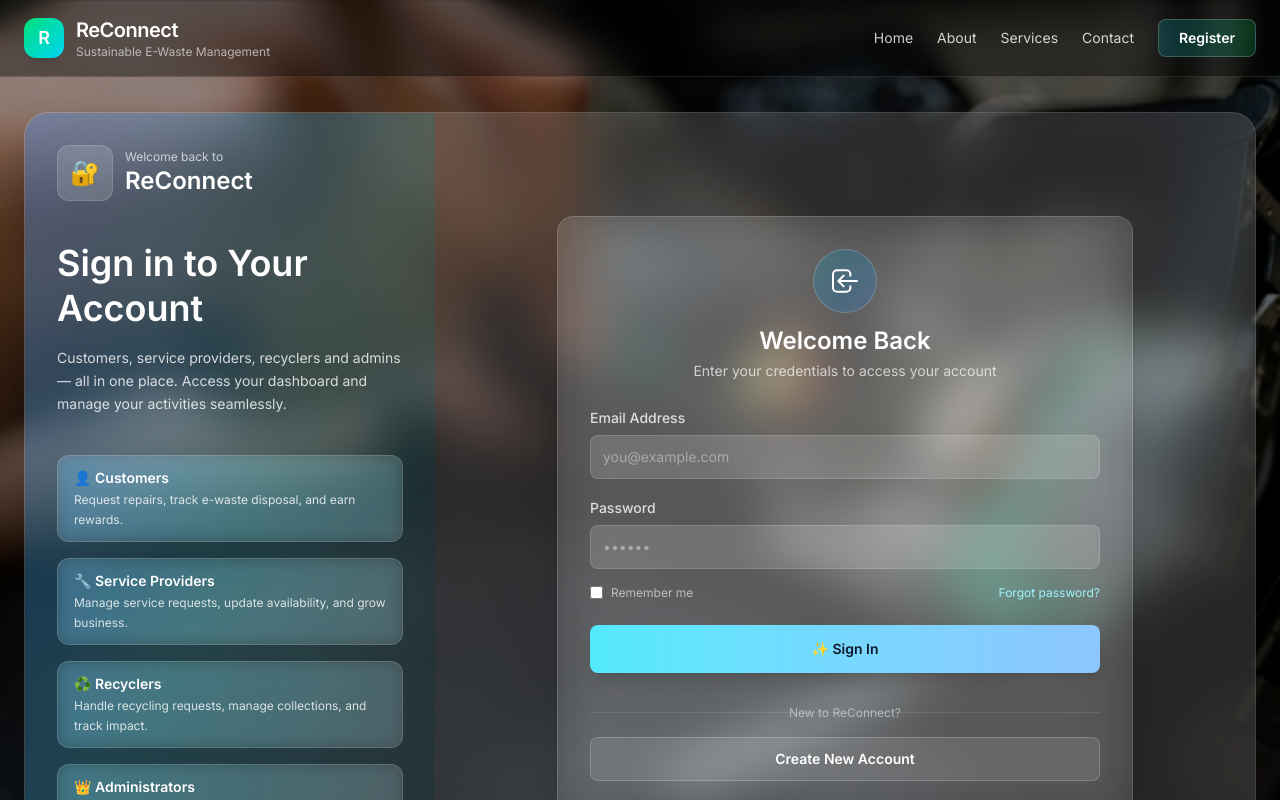
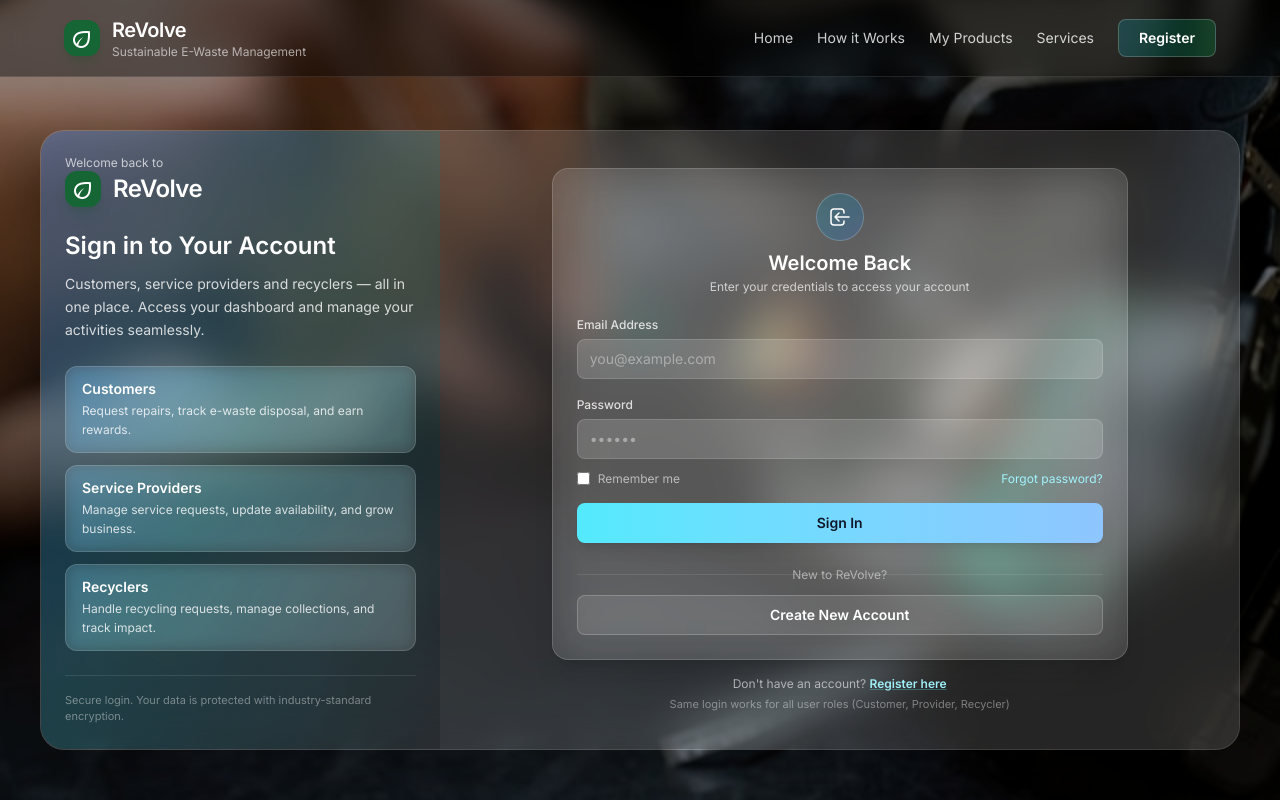
Before and after one commit to ShafnyHadhy/AF-frontend-react, a React (Vite) app: page /login in a window 1280 px wide. Shown: the top 800 px of the page. Built offline with nearby package versions, Linux system fonts and the light colour scheme.

Commit message:
change register and login page

```diff
--- a/src/pages/RegisterPage.jsx
+++ b/src/pages/RegisterPage.jsx
@@ -239,17 +239,15 @@ export default function RegisterPage() {
 
   return (
     <div className="min-h-screen w-full bg-[url('/bbg.jpg')] bg-cover bg-center overflow-hidden bg-fixed">
-      {/* Navbar - Matching content style */}
       <nav className="w-full bg-black/40 backdrop-blur-md border-b border-white/10 fixed top-0 left-0 z-50">
-        <div className="max-w-[1400px] mx-auto px-6 py-4 flex items-center justify-between">
-          {/* Logo Section */}
+        <div className="max-w-[1200px] mx-auto px-6 py-4 flex items-center justify-between">
           <div className="flex items-center gap-3">
-            <div className="h-10 w-10 rounded-xl bg-gradient-to-br from-green-400 to-cyan-400 flex items-center justify-center text-white font-bold text-lg shadow-lg">
-              R
+            <div class="w-9 h-9 rounded-xl bg-[#166534] flex items-center justify-center text-white shadow-lg shadow-green-900/20 group-hover:scale-105 transition-transform">
+              <span class="material-symbols-outlined text-[20px]">eco</span>
             </div>
             <div>
               <h1 className="text-xl font-bold text-white tracking-tight">
-                ReConnect
+                ReVolve
               </h1>
               <p className="text-xs text-white/60">
                 Sustainable E-Waste Management
@@ -257,10 +255,13 @@ export default function RegisterPage() {
             </div>
           </div>
 
-          {/* Navigation Links */}
           <nav className="hidden md:flex items-center gap-6">
             <a
-              href="#"
+              href="/"
+              onClick={(e) => {
+                e.preventDefault();
+                navigate("/");
+              }}
               className="text-white/80 hover:text-white text-sm transition duration-200 hover:scale-105"
             >
               Home
@@ -269,19 +270,19 @@ export default function RegisterPage() {
               href="#"
               className="text-white/80 hover:text-white text-sm transition duration-200 hover:scale-105"
             >
-              About
+              How it Works
+            </a>
+            <a
+              href="#"
+              className="text-white/80 hover:text-white text-sm transition duration-200 hover:scale-105"
+            >
+              My Products
             </a>
             <a
               href="#"
               className="text-white/80 hover:text-white text-sm transition duration-200 hover:scale-105"
             >
               Services
-            </a>
-            <a
-              href="#"
-              className="text-white/80 hover:text-white text-sm transition duration-200 hover:scale-105"
-            >
-              Contact
             </a>
             <button
               onClick={() => navigate("/login")}
@@ -312,18 +313,13 @@ export default function RegisterPage() {
 
       {/* Main Content */}
       <div className="min-h-screen w-full bg-black/40 flex items-center justify-center px-6 py-8 pt-28">
-        <div className="w-full max-w-[1400px]">
-          {/* Grid Layout - Left 4/12 (4/10) and Right 8/12 (6/10) */}
+        <div className="w-full max-w-[1200px]">
           <div className="grid grid-cols-1 md:grid-cols-12 rounded-3xl overflow-hidden shadow-2xl border border-white/15 bg-white/10 backdrop-blur-xl">
-            {/* Left Panel - 4/12 (4/10) */}
             <div className="md:col-span-4 relative p-8 text-white flex flex-col justify-between">
               <div className="absolute inset-0 bg-gradient-to-br from-green-500/30 via-cyan-400/15 to-transparent pointer-events-none" />
 
               <div className="relative z-10 flex flex-col h-full">
                 <div className="flex items-center gap-3 mb-8">
-                  <div className="h-14 w-14 rounded-xl bg-white/15 border border-white/15 flex items-center justify-center text-2xl font-bold">
-                    🌱
-                  </div>
                   <div>
                     <p className="text-xs text-white/70">Join the movement</p>
                     <h2 className="text-2xl font-bold">Create Account</h2>
@@ -331,7 +327,7 @@ export default function RegisterPage() {
                 </div>
 
                 <div className="mt-2">
-                  <h1 className="text-3xl md:text-4xl font-bold leading-tight">
+                  <h1 className="text-2xl md:text-2xl font-bold leading-tight">
                     Register & Start Your
                     <br />
                     Green Journey Today
@@ -339,33 +335,32 @@ export default function RegisterPage() {
                   <p className="mt-4 text-sm text-white/80 leading-relaxed">
                     Choose your role and help us build a sustainable future.
                     Whether you're a customer, service provider, or recycler,
-                    ReConnect brings everyone together.
+                    ReVolve brings everyone together.
                   </p>
                 </div>
 
                 <div className="mt-10 grid gap-4">
                   <InfoCard
-                    title="👤 Customer"
+                    title="Customer"
                     desc="Request repairs, track e-waste disposal, and earn rewards."
                   />
                   <InfoCard
-                    title="🔧 Service Provider"
+                    title="Service Provider"
                     desc="Join as a repair center, offer services, and grow your business."
                   />
                   <InfoCard
-                    title="♻️ Recycler"
+                    title="Recycler"
                     desc="Register as an authorized e-waste recycler and make an impact."
                   />
                 </div>
 
                 <div className="mt-10 text-[11px] text-white/40 border-t border-white/10 pt-5">
-                  🔐 After registration, verify your email using the OTP sent to
+                  After registration, verify your email using the OTP sent to
                   your inbox
                 </div>
               </div>
             </div>
 
-            {/* Right Panel - 8/12 (6/10) */}
             <div className="md:col-span-8 p-8 bg-white/5 flex items-center justify-center">
               <div className="w-full max-w-2xl">
                 <div className="rounded-2xl border border-white/15 bg-white/10 backdrop-blur-xl shadow-xl p-8">
@@ -457,29 +452,28 @@ export default function RegisterPage() {
                           className="text-gray-900 bg-white"
                           value="customer"
                         >
-                          👤 Customer
+                          Customer
                         </option>
                         <option
                           className="text-gray-900 bg-white"
                           value="provider"
                         >
-                          🔧 Service Provider
+                          Service Provider
                         </option>
                         <option
                           className="text-gray-900 bg-white"
                           value="recycler"
                         >
-                          ♻️ Recycler
+                          Recycler
                         </option>
                       </select>
                     </div>
 
-                    {/* Provider Details */}
                     {formData.role === "provider" && (
                       <>
                         <div className="md:col-span-2 mt-3">
                           <p className="text-base font-semibold text-cyan-200 border-l-3 border-cyan-300 pl-3">
-                            🏢 Provider Company Details
+                            Provider Company Details
                           </p>
                         </div>
 
@@ -618,7 +612,7 @@ export default function RegisterPage() {
                       <>
                         <div className="md:col-span-2 mt-3">
                           <p className="text-base font-semibold text-cyan-200 border-l-3 border-cyan-300 pl-3">
-                            ♻️ Recycler Company Details
+                            Recycler Company Details
                           </p>
                         </div>
 
@@ -719,7 +713,7 @@ export default function RegisterPage() {
                               onChange={handleChange}
                               className="w-4 h-4 rounded border-white/30 bg-white/10 text-cyan-400 focus:ring-cyan-400 transition-all duration-200"
                             />
-                            🚚 Pickup Service Available
+                            Pickup Service Available
                           </label>
                         </div>
 
@@ -815,7 +809,7 @@ export default function RegisterPage() {
                         Creating account...
                       </span>
                     ) : (
-                      "✨ Register Now"
+                      "Register Now"
                     )}
                   </button>
 
--- a/src/pages/loginPage.jsx
+++ b/src/pages/loginPage.jsx
@@ -259,17 +259,15 @@ export default function LoginPage() {
 
   return (
     <div className="min-h-screen w-full bg-[url('/bbg.jpg')] bg-cover bg-center overflow-hidden bg-fixed">
-      {/* Navbar - Same as Register Page */}
       <nav className="w-full bg-black/40 backdrop-blur-md border-b border-white/10 fixed top-0 left-0 z-50">
-        <div className="max-w-[1400px] mx-auto px-6 py-4 flex items-center justify-between">
-          {/* Logo Section */}
+        <div className="max-w-[1200px] mx-auto px-6 py-4 flex items-center justify-between">
           <div className="flex items-center gap-3">
-            <div className="h-10 w-10 rounded-xl bg-gradient-to-br from-green-400 to-cyan-400 flex items-center justify-center text-white font-bold text-lg shadow-lg">
-              R
+            <div class="w-9 h-9 rounded-xl bg-[#166534] flex items-center justify-center text-white shadow-lg shadow-green-900/20 group-hover:scale-105 transition-transform">
+              <span class="material-symbols-outlined text-[20px]">eco</span>
             </div>
             <div>
               <h1 className="text-xl font-bold text-white tracking-tight">
-                ReConnect
+                ReVolve
               </h1>
               <p className="text-xs text-white/60">
                 Sustainable E-Waste Management
@@ -277,10 +275,13 @@ export default function LoginPage() {
             </div>
           </div>
 
-          {/* Navigation Links */}
           <nav className="hidden md:flex items-center gap-6">
             <a
-              href="#"
+              href="/"
+              onClick={(e) => {
+                e.preventDefault();
+                navigate("/");
+              }}
               className="text-white/80 hover:text-white text-sm transition duration-200 hover:scale-105"
             >
               Home
@@ -289,19 +290,19 @@ export default function LoginPage() {
               href="#"
               className="text-white/80 hover:text-white text-sm transition duration-200 hover:scale-105"
             >
-              About
+              How it Works
+            </a>
+            <a
+              href="#"
+              className="text-white/80 hover:text-white text-sm transition duration-200 hover:scale-105"
+            >
+              My Products
             </a>
             <a
               href="#"
               className="text-white/80 hover:text-white text-sm transition duration-200 hover:scale-105"
             >
               Services
-            </a>
-            <a
-              href="#"
-              className="text-white/80 hover:text-white text-sm transition duration-200 hover:scale-105"
-            >
-              Contact
             </a>
             <button
               onClick={() => navigate("/register/step1")}
@@ -332,71 +333,79 @@ export default function LoginPage() {
 
       {/* Main Content */}
       <div className="min-h-screen w-full bg-black/40 flex items-center justify-center px-6 py-8 pt-28">
-        <div className="w-full max-w-[1400px]">
-          {/* Grid Layout - Left 4/12 (4/10) and Right 8/12 (6/10) */}
+        <div className="w-full max-w-[1200px]">
           <div className="grid grid-cols-1 md:grid-cols-12 rounded-3xl overflow-hidden shadow-2xl border border-white/15 bg-white/10 backdrop-blur-xl">
-            {/* Left Panel - 4/12 (4/10) */}
-            <div className="md:col-span-4 relative p-8 text-white flex flex-col justify-between">
+            <div className="md:col-span-4 relative p-6 text-white flex flex-col justify-between">
+              {" "}
               <div className="absolute inset-0 bg-gradient-to-br from-blue-500/30 via-cyan-400/15 to-transparent pointer-events-none" />
-
               <div className="relative z-10 flex flex-col h-full">
-                <div className="flex items-center gap-3 mb-8">
-                  <div className="h-14 w-14 rounded-xl bg-white/15 border border-white/15 flex items-center justify-center text-2xl font-bold">
-                    🔐
-                  </div>
+                <div className="flex items-center gap-3 mb-5">
+                  {" "}
                   <div>
                     <p className="text-xs text-white/70">Welcome back to</p>
-                    <h2 className="text-2xl font-bold">ReConnect</h2>
+                    <div className="flex items-center gap-3">
+                      <div class="w-9 h-9 rounded-xl bg-[#166534] flex items-center justify-center text-white shadow-lg shadow-green-900/20 group-hover:scale-105 transition-transform">
+                        <span class="material-symbols-outlined text-[20px]">
+                          eco
+                        </span>
+                      </div>
+                      <div>
+                        <h1 className="text-2xl font-bold text-white tracking-tight">
+                          ReVolve
+                        </h1>
+                      </div>
+                    </div>
                   </div>
                 </div>
 
-                <div className="mt-2">
-                  <h1 className="text-3xl md:text-4xl font-bold leading-tight">
-                    Sign in to Your
-                    <br />
-                    Account
+                <div className="mt-1">
+                  {" "}
+                  <h1 className="text-3xl md:text-2xl font-bold leading-tight">
+                    Sign in to Your Account
                   </h1>
-                  <p className="mt-4 text-sm text-white/80 leading-relaxed">
-                    Customers, service providers, recyclers and admins — all in
-                    one place. Access your dashboard and manage your activities
+                  <p className="mt-3 text-sm text-white/80 leading-relaxed">
+                    {" "}
+                    Customers, service providers and recyclers — all in one
+                    place. Access your dashboard and manage your activities
                     seamlessly.
                   </p>
                 </div>
 
-                <div className="mt-10 grid gap-4">
+                <div className="mt-6 grid gap-3">
+                  {" "}
                   <InfoCard
-                    title="👤 Customers"
+                    title="Customers"
                     desc="Request repairs, track e-waste disposal, and earn rewards."
                   />
                   <InfoCard
-                    title="🔧 Service Providers"
+                    title="Service Providers"
                     desc="Manage service requests, update availability, and grow business."
                   />
                   <InfoCard
-                    title="♻️ Recyclers"
+                    title="Recyclers"
                     desc="Handle recycling requests, manage collections, and track impact."
-                  />
-                  <InfoCard
-                    title="👑 Administrators"
-                    desc="Oversee platform operations, manage users, and generate reports."
                   />
                 </div>
 
-                <div className="mt-10 text-[11px] text-white/40 border-t border-white/10 pt-5">
-                  🔒 Secure login. Your data is protected with industry-standard
+                <div className="mt-6 text-[11px] text-white/40 border-t border-white/10 pt-4">
+                  {" "}
+                  Secure login. Your data is protected with industry-standard
                   encryption.
                 </div>
               </div>
             </div>
 
-            {/* Right Panel - 8/12 (6/10) */}
-            <div className="md:col-span-8 p-8 bg-white/5 flex items-center justify-center">
+            <div className="md:col-span-8 p-6 bg-white/5 flex items-center justify-center">
+              {" "}
               <div className="w-full max-w-xl">
-                <div className="rounded-2xl border border-white/15 bg-white/10 backdrop-blur-xl shadow-xl p-8">
-                  <div className="mb-6 text-center">
-                    <div className="inline-flex items-center justify-center w-16 h-16 rounded-full bg-gradient-to-br from-cyan-500/20 to-blue-500/20 border border-white/20 mb-3">
+                <div className="rounded-2xl border border-white/15 bg-white/10 backdrop-blur-xl shadow-xl p-6">
+                  {" "}
+                  <div className="mb-4 text-center">
+                    {" "}
+                    <div className="inline-flex items-center justify-center w-12 h-12 rounded-full bg-gradient-to-br from-cyan-500/20 to-blue-500/20 border border-white/20 mb-2">
+                      {" "}
                       <svg
-                        className="w-8 h-8 text-white"
+                        className="w-6 h-6 text-white"
                         fill="none"
                         stroke="currentColor"
                         viewBox="0 0 24 24"
@@ -409,23 +418,29 @@ export default function LoginPage() {
                         />
                       </svg>
                     </div>
-                    <h3 className="text-2xl font-bold text-white">
+                    <h3 className="text-xl font-bold text-white">
+                      {" "}
                       Welcome Back
                     </h3>
-                    <p className="text-sm text-white/70 mt-1">
+                    <p className="text-xs text-white/70 mt-0.5">
+                      {" "}
                       Enter your credentials to access your account
                     </p>
                   </div>
-
                   {error && (
-                    <div className="mb-5 rounded-lg border border-red-300/30 bg-red-500/15 px-4 py-3 text-sm text-red-100">
+                    <div className="mb-4 rounded-lg border border-red-300/30 bg-red-500/15 px-3 py-2 text-xs text-red-100">
+                      {" "}
+                      {}
                       ⚠️ {error}
                     </div>
                   )}
-
-                  <div className="space-y-4">
+                  <div className="space-y-3">
+                    {" "}
+                    {}
                     <div>
-                      <label className="text-sm text-white/80 font-medium">
+                      <label className="text-xs text-white/80 font-medium">
+                        {" "}
+                        {}
                         Email Address
                       </label>
                       <input
@@ -434,12 +449,13 @@ export default function LoginPage() {
                         onChange={(e) => setEmail(e.target.value)}
                         onKeyDown={handleKeyDown}
                         placeholder="you@example.com"
-                        className="mt-1.5 w-full h-11 rounded-lg px-3 text-sm bg-white/15 border border-white/15 text-white placeholder:text-white/40 focus:outline-none focus:ring-2 focus:ring-cyan-300/70 transition-all duration-200"
+                        className="mt-1 w-full h-10 rounded-lg px-3 text-sm bg-white/15 border border-white/15 text-white placeholder:text-white/40 focus:outline-none focus:ring-2 focus:ring-cyan-300/70 transition-all duration-200" // Reduced h-11 to h-10
                       />
                     </div>
-
                     <div>
-                      <label className="text-sm text-white/80 font-medium">
+                      <label className="text-xs text-white/80 font-medium">
+                        {" "}
+                        {}
                         Password
                       </label>
                       <input
@@ -448,10 +464,9 @@ export default function LoginPage() {
                         onChange={(e) => setPassword(e.target.value)}
                         onKeyDown={handleKeyDown}
                         placeholder="••••••"
-                        className="mt-1.5 w-full h-11 rounded-lg px-3 text-sm bg-white/15 border border-white/15 text-white placeholder:text-white/40 focus:outline-none focus:ring-2 focus:ring-cyan-300/70 transition-all duration-200"
+                        className="mt-1 w-full h-10 rounded-lg px-3 text-sm bg-white/15 border border-white/15 text-white placeholder:text-white/40 focus:outline-none focus:ring-2 focus:ring-cyan-300/70 transition-all duration-200" // Reduced h-11 to h-10
                       />
                     </div>
-
                     <div className="flex items-center justify-between">
                       <label className="flex items-center gap-2 text-xs text-white/60 cursor-pointer">
                         <input
@@ -462,7 +477,7 @@ export default function LoginPage() {
                       </label>
                       <button
                         onClick={() => {
-                          setResetEmail(email); // Pre-fill with current email
+                          setResetEmail(email);
                           setShowForgotPopup(true);
                         }}
                         className="text-xs text-cyan-200 hover:text-cyan-100 transition"
@@ -470,11 +485,10 @@ export default function LoginPage() {
                         Forgot password?
                       </button>
                     </div>
-
                     <button
                       onClick={login}
                       disabled={loading}
-                      className="mt-2 w-full h-12 rounded-lg text-sm font-bold text-slate-900 bg-gradient-to-r from-cyan-300 to-blue-300 hover:from-cyan-200 hover:to-blue-200 transition-all duration-200 disabled:opacity-60 disabled:cursor-not-allowed shadow-lg hover:shadow-xl transform hover:scale-[1.02]"
+                      className="mt-1 w-full h-10 rounded-lg text-sm font-bold text-slate-900 bg-gradient-to-r from-cyan-300 to-blue-300 hover:from-cyan-200 hover:to-blue-200 transition-all duration-200 disabled:opacity-60 disabled:cursor-not-allowed shadow-lg hover:shadow-xl transform hover:scale-[1.02]" // Reduced mt-2 to mt-1, h-12 to h-10
                     >
                       {loading ? (
                         <span className="flex items-center justify-center gap-2">
@@ -501,32 +515,34 @@ export default function LoginPage() {
                           Signing in...
                         </span>
                       ) : (
-                        "✨ Sign In"
+                        "Sign In"
                       )}
                     </button>
-
-                    <div className="relative my-4">
+                    <div className="relative my-3">
+                      {" "}
+                      {}
                       <div className="absolute inset-0 flex items-center">
                         <div className="w-full border-t border-white/10"></div>
                       </div>
                       <div className="relative flex justify-center text-xs">
                         <span className="px-2 bg-transparent text-white/50">
-                          New to ReConnect?
+                          New to ReVolve?
                         </span>
                       </div>
                     </div>
-
                     <button
                       type="button"
                       onClick={() => navigate("/register/step1")}
-                      className="w-full h-11 rounded-lg text-sm font-semibold text-white border border-white/20 bg-white/10 hover:bg-white/20 transition-all duration-200"
+                      className="w-full h-10 rounded-lg text-sm font-semibold text-white border border-white/20 bg-white/10 hover:bg-white/20 transition-all duration-200" // Reduced h-11 to h-10
                     >
                       Create New Account
                     </button>
                   </div>
                 </div>
 
-                <p className="mt-5 text-center text-xs text-white/60">
+                <p className="mt-4 text-center text-xs text-white/60">
+                  {" "}
+                  {}
                   Don't have an account?{" "}
                   <button
                     onClick={() => navigate("/register/step1")}
@@ -536,9 +552,11 @@ export default function LoginPage() {
                   </button>
                 </p>
 
-                <p className="mt-2 text-center text-[11px] text-white/40">
-                  🔐 Same login works for all user roles (Customer, Provider,
-                  Recycler, Admin)
+                <p className="mt-1 text-center text-[11px] text-white/40">
+                  {" "}
+                  {}
+                  Same login works for all user roles (Customer, Provider,
+                  Recycler)
                 </p>
               </div>
             </div>
@@ -554,7 +572,6 @@ export default function LoginPage() {
               {/* Header */}
               <div className="flex justify-between items-center mb-4">
                 <div className="flex items-center gap-2">
-                  <span className="text-2xl">🔐</span>
                   <h2 className="text-xl font-bold text-white">
                     {resetStep === 1
                       ? "Reset Password"
```
